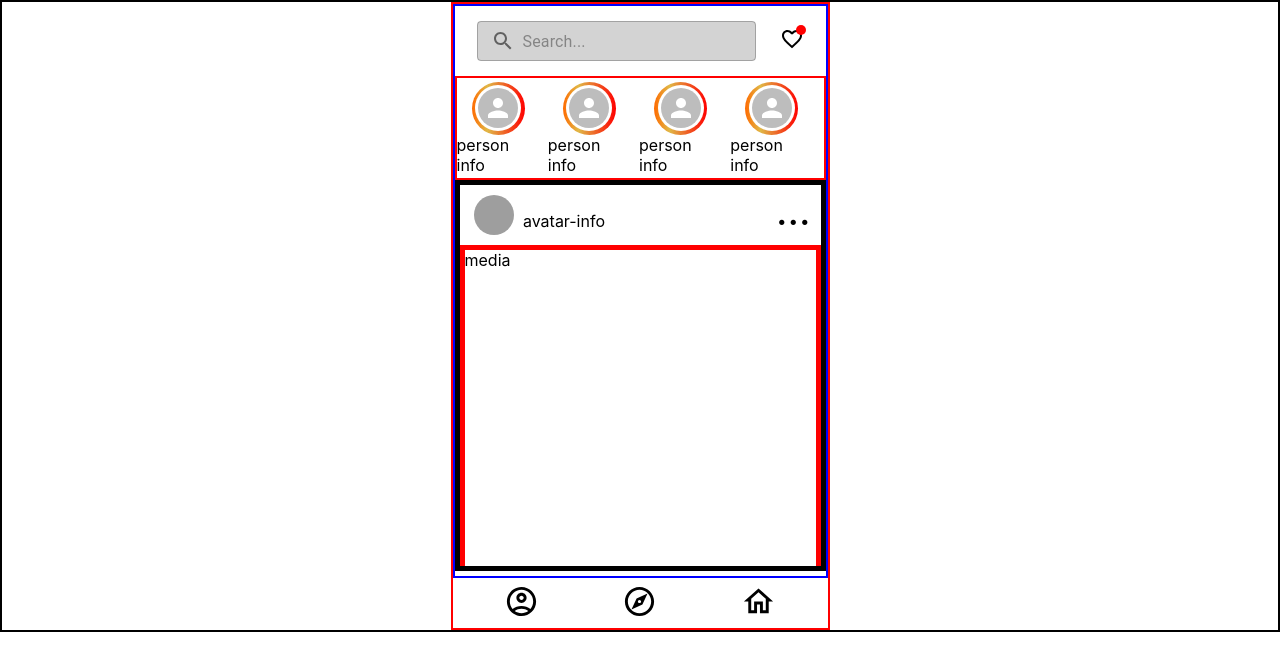
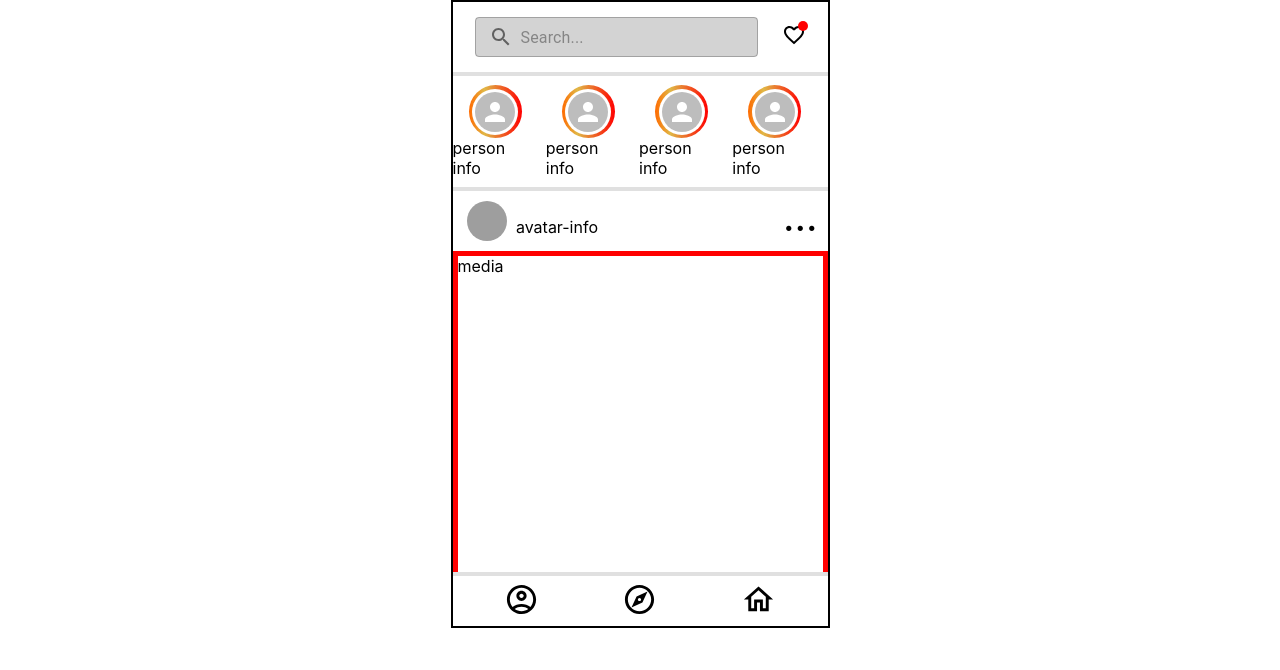
Before and after one commit to koroush-97/mini-insta1, a React (Create React App) app: page / in a window 1280 px wide. Shown: the top 670 px of the page. Built offline with nearby package versions, Linux system fonts and the light colour scheme; grey boxes are pictures that could not be loaded; the HTML template or start-up script is replaced by a standard one.

Commit message:
main page done

```diff
--- a/src/App.css
+++ b/src/App.css
@@ -1,7 +1,6 @@
 .body{
   flex: 1;
   height: 100%;
-  border: 2px solid black;
   display: flex;
   justify-content: center;
   align-items: center;
@@ -10,7 +9,7 @@
 .container{
   width: 375px;
   min-height: 624px;
-  border: 2px solid red;
+  border: 2px solid black;
   display: flex;
   flex-direction: column;
   justify-content: space-between;
--- a/src/App.js
+++ b/src/App.js
@@ -3,6 +3,7 @@ import React from 'react';
 import { useRoutes } from 'react-router-dom';
 import routes from '../src/routes';
 import Botombar from './components/Botombar/Botombar';
+import { Divider } from '@mui/material';
 
 export default function App() {
   // تغییر نام متغیر به routesList
@@ -15,6 +16,7 @@ export default function App() {
 
     <div className='container'>
       {routesList} {/* نمایش مستقیم routesList */}
+      <Divider sx={{ borderWidth: "2px" }} />
       <Botombar />
     </div>
 
--- a/src/components/MainPosts/MainPosts.css
+++ b/src/components/MainPosts/MainPosts.css
@@ -2,7 +2,6 @@
     display: grid;
     grid-template-columns: auto;
     grid-template-rows: 381px;
-    border: 5px solid black;
     overflow-y: scroll;
 }
 
@@ -85,6 +84,17 @@ cursor: pointer;
 .main-post-transitions{
     display: grid;
     grid-template-columns: auto;
-    grid-template-rows: 150px;
-    border: 3px solid yellow;
+    grid-template-rows: auto;
+
 }
+
+.main-post-transitions-Items{
+    display: flex;
+    align-items: start;
+    padding: 5px;
+
+}
+
+.nagetiveMargin{
+    margin-top: -40px;
+}
--- a/src/components/MainPosts/MainPosts.jsx
+++ b/src/components/MainPosts/MainPosts.jsx
@@ -42,6 +42,16 @@ export default function MainPosts() {
 
       <Box className="main-post-transitions">
 
+      <Box className="main-post-transitions-Items">
+        <h4><span>365</span>Likes</h4>
+      </Box>
+      <Box className="main-post-transitions-Items nagetiveMargin ">
+        <h6>descriptions: Lorem ipsum dolor sit amet consectetur, adipisicing elit. Nihil quibusdam voluptas hic harum. Itaque perspiciatis minus accusantium laborum! Harum culpa deserunt necessitatibus nesciunt illo iure natus dicta aperiam voluptatem dolor!</h6>
+      </Box>
+      <Box className="main-post-transitions-Items nagetiveMargin ">
+        <h5 style={{ color: "gray" }}>view all 65 comments</h5>
+      </Box>
+
        </Box>
 
 
--- a/src/pages/Mainpage/Mainpage.css
+++ b/src/pages/Mainpage/Mainpage.css
@@ -1,6 +1,5 @@
 .MainpageContainer{
     flex: 1;
-    border: 2px solid blue;
     display: flex;
     flex-direction: column;
     margin: 0;
--- a/src/pages/Mainpage/Mainpage.js
+++ b/src/pages/Mainpage/Mainpage.js
@@ -3,14 +3,16 @@ import './Mainpage.css'
 import SearchBox from '../../components/Searchbox/SearchBox'
 import Slidercercles from '../../components/slidercerclies/Slidercercles'
 import MainPosts from '../../components/MainPosts/MainPosts'
+import Divider from '@mui/material/Divider';
+
 
 export default function Mainpage() {
   return (
     <div className='MainpageContainer'>
       <SearchBox />
-      <p style={{  border: "2px solid red" , margin:"0" , padding: "0" , height: "100px" }}>
-        <Slidercercles style={{height: "1170px"}}/>
-      </p>
+      <Divider sx={{ borderWidth: "2px" }} />
+        <Slidercercles style={{height: "1170px"  }}/>
+        <Divider sx={{ borderWidth: "2px" }} />
       <MainPosts />
     </div>
   )
```
